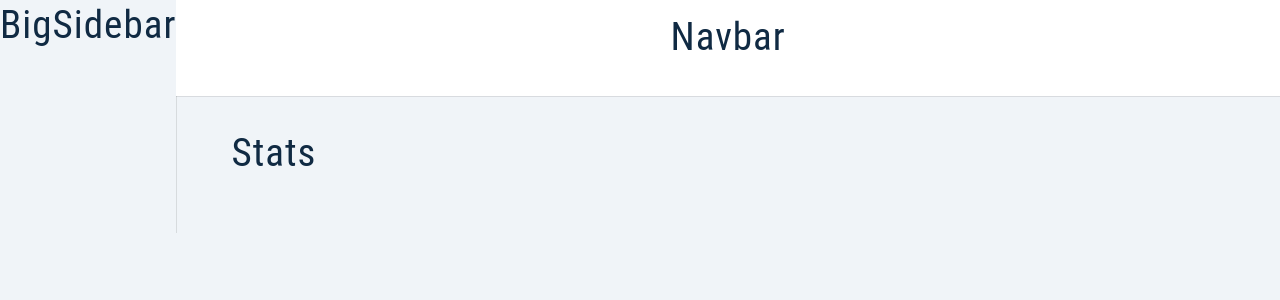
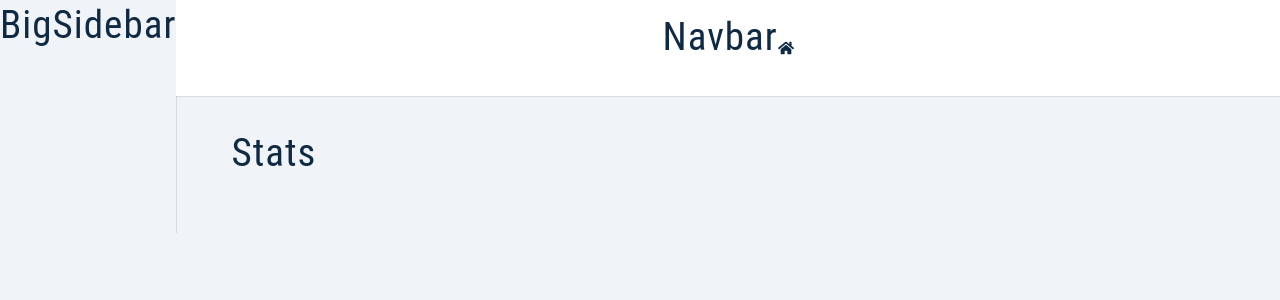
Before and after one commit to FadiZahhar/jobster, a React (Create React App) app: page / in a window 1280 px wide. Shown: the top 300 px of the page. Built offline with nearby package versions, Linux system fonts and the light colour scheme.

Commit message:
doing an example in using react-icons

```diff
--- a/package.json
+++ b/package.json
@@ -12,6 +12,7 @@
     "normalize.css": "^8.0.1",
     "react": "^18.1.0",
     "react-dom": "^18.1.0",
+    "react-icons": "^4.3.1",
     "react-redux": "^8.0.1",
     "react-router-dom": "^6.3.0",
     "react-scripts": "5.0.1",
--- a/src/components/Navbar.js
+++ b/src/components/Navbar.js
@@ -1,9 +1,12 @@
 import React from 'react'
 import Wrapper from '../assets/wrappers/Navbar'
+import {FaHome} from 'react-icons/fa';
+
 const Navbar = () => {
   return (
       <Wrapper>
           <h2>Navbar</h2>
+          <FaHome />
       </Wrapper>
 
   )
```
Also changed, not shown: 1 other file (tests, documents, lock files or other folders).
